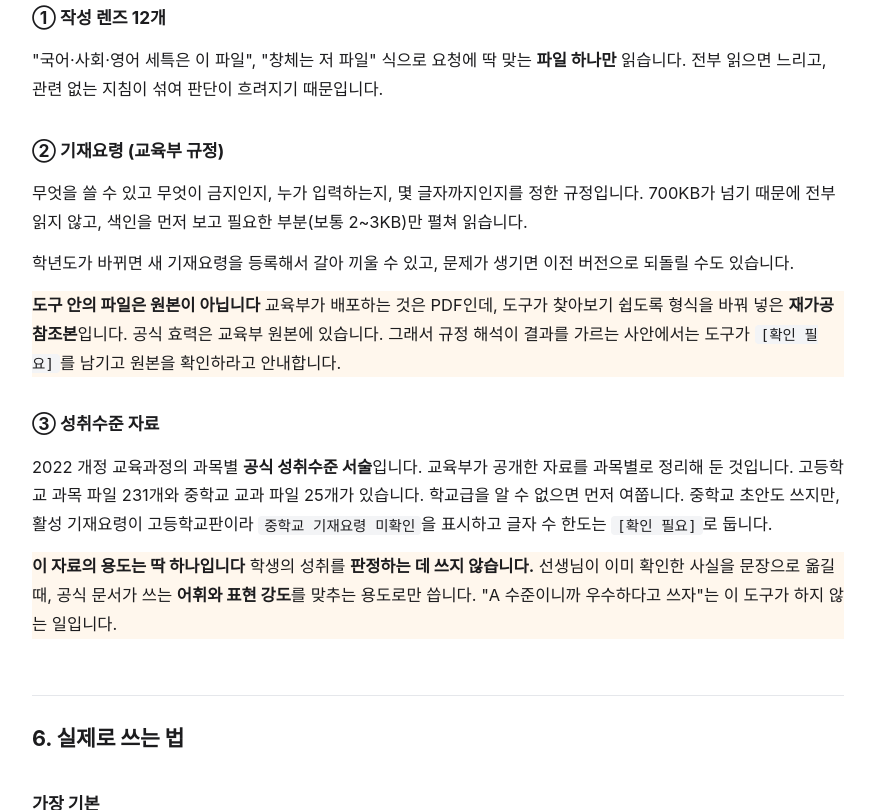
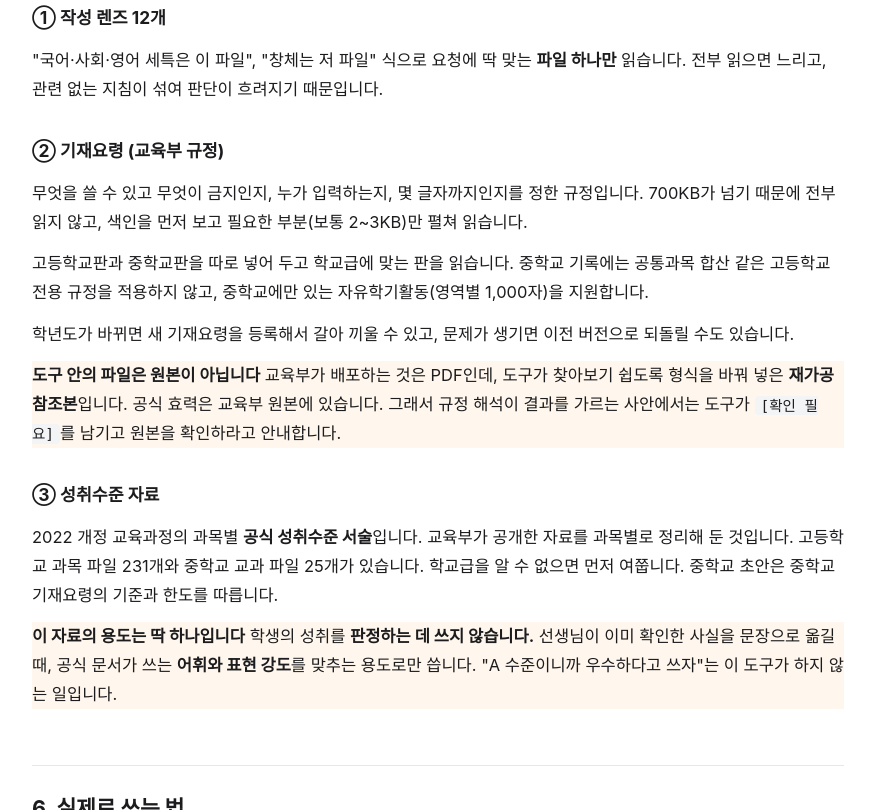
Before and after one commit to blueshadow62/korean-school-records-toolkit, a plain HTML site: page docs/how-it-works.html in a window 1280 px wide. Shown: the part 3569-4379 px from the top of the page, without its empty margins (202-1077 px from the left). Drawn offline with Linux system fonts and the light colour scheme.

Commit message:
docs: 중학교 기재요령 반영에 맞춰 설명서 수정
설명서에 남아 있던 '중학교 기재요령 미확인' 안내를 새 동작으로 바꾸고,
중학교 한도와 자유학기활동 지원, 중학교판 참조본의 출처와 이용 조건을 적었다.

Co-Authored-By: Claude Opus 5.5 <noreply@anthropic.com>

```diff
--- a/docs/how-it-works.html
+++ b/docs/how-it-works.html
@@ -168,7 +168,7 @@ flowchart TD
 flowchart LR
     Q["선생님의 요청"] --> R["요청 분류"]
     R --> S["작성 렌즈 12개<br/>교과군별·영역별 지침"]
-    R --> T["기재요령 원문<br/>교육부 공식 규정"]
+    R --> T["기재요령 원문<br/>고등학교판·중학교판"]
     R --> U["성취수준 자료<br/>고등학교 231개, 중학교 25개"]
     S --> W["초안 작성"]
     T --> W
@@ -183,6 +183,7 @@ flowchart LR
 
 <h3>② 기재요령 (교육부 규정)</h3>
 <p>무엇을 쓸 수 있고 무엇이 금지인지, 누가 입력하는지, 몇 글자까지인지를 정한 규정입니다. 700KB가 넘기 때문에 전부 읽지 않고, 색인을 먼저 보고 필요한 부분(보통 2~3KB)만 펼쳐 읽습니다.</p>
+<p>고등학교판과 중학교판을 따로 넣어 두고 학교급에 맞는 판을 읽습니다. 중학교 기록에는 공통과목 합산 같은 고등학교 전용 규정을 적용하지 않고, 중학교에만 있는 자유학기활동(영역별 1,000자)을 지원합니다.</p>
 <p>학년도가 바뀌면 새 기재요령을 등록해서 갈아 끼울 수 있고, 문제가 생기면 이전 버전으로 되돌릴 수도 있습니다.</p>
 <div class="warn">
 <b>도구 안의 파일은 원본이 아닙니다</b>
@@ -190,7 +191,7 @@ flowchart LR
 </div>
 
 <h3>③ 성취수준 자료</h3>
-<p>2022 개정 교육과정의 과목별 <b>공식 성취수준 서술</b>입니다. 교육부가 공개한 자료를 과목별로 정리해 둔 것입니다. 고등학교 과목 파일 231개와 중학교 교과 파일 25개가 있습니다. 학교급을 알 수 없으면 먼저 여쭙니다. 중학교 초안도 쓰지만, 활성 기재요령이 고등학교판이라 <code>중학교 기재요령 미확인</code>을 표시하고 글자 수 한도는 <code>[확인 필요]</code>로 둡니다.</p>
+<p>2022 개정 교육과정의 과목별 <b>공식 성취수준 서술</b>입니다. 교육부가 공개한 자료를 과목별로 정리해 둔 것입니다. 고등학교 과목 파일 231개와 중학교 교과 파일 25개가 있습니다. 학교급을 알 수 없으면 먼저 여쭙니다. 중학교 초안은 중학교 기재요령의 기준과 한도를 따릅니다.</p>
 <div class="warn">
 <b>이 자료의 용도는 딱 하나입니다</b>
 학생의 성취를 <b>판정하는 데 쓰지 않습니다.</b> 선생님이 이미 확인한 사실을 문장으로 옮길 때, 공식 문서가 쓰는 <b>어휘와 표현 강도</b>를 맞추는 용도로만 씁니다. "A 수준이니까 우수하다고 쓰자"는 이 도구가 하지 않는 일입니다.
```
Also changed, not shown: 3 other files.
